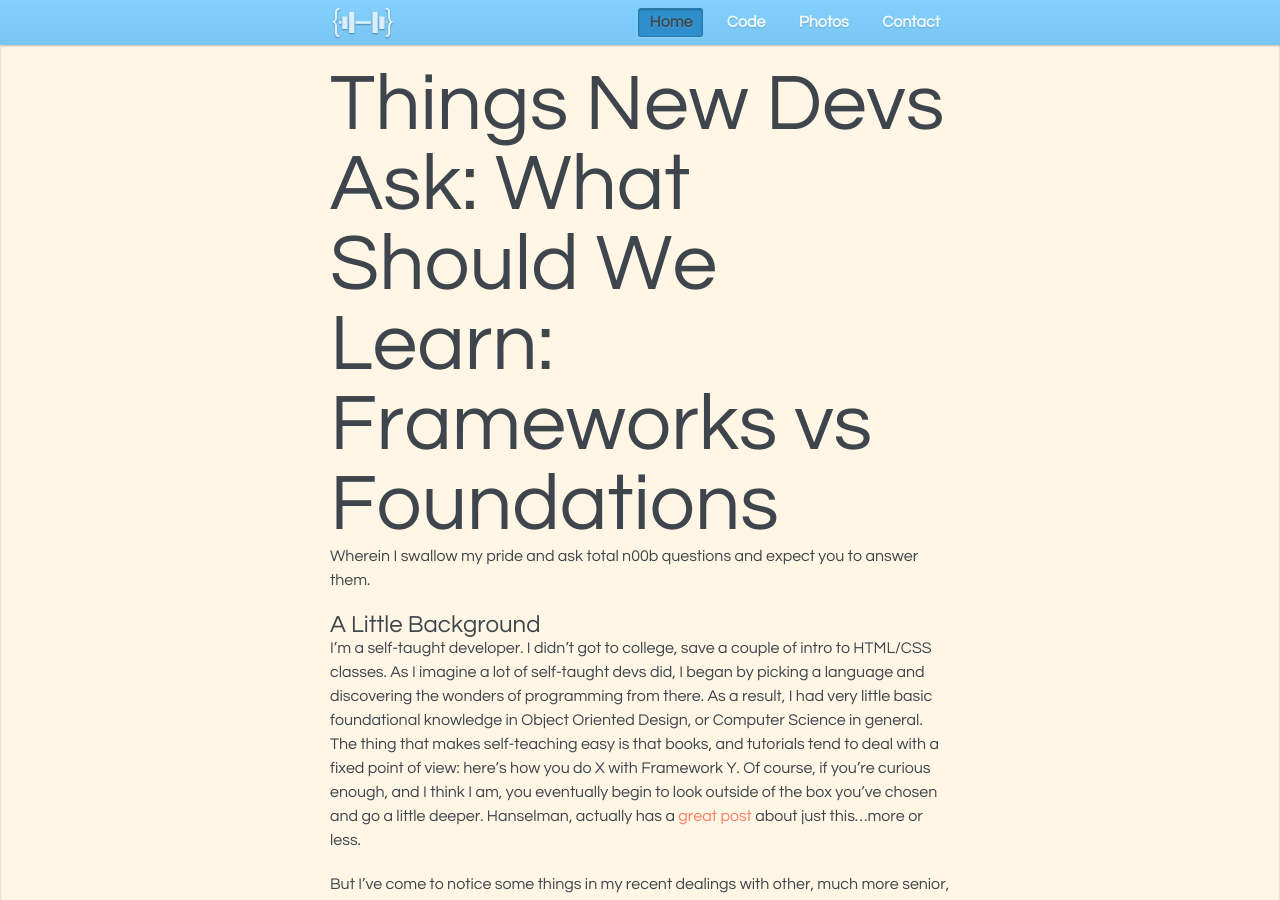
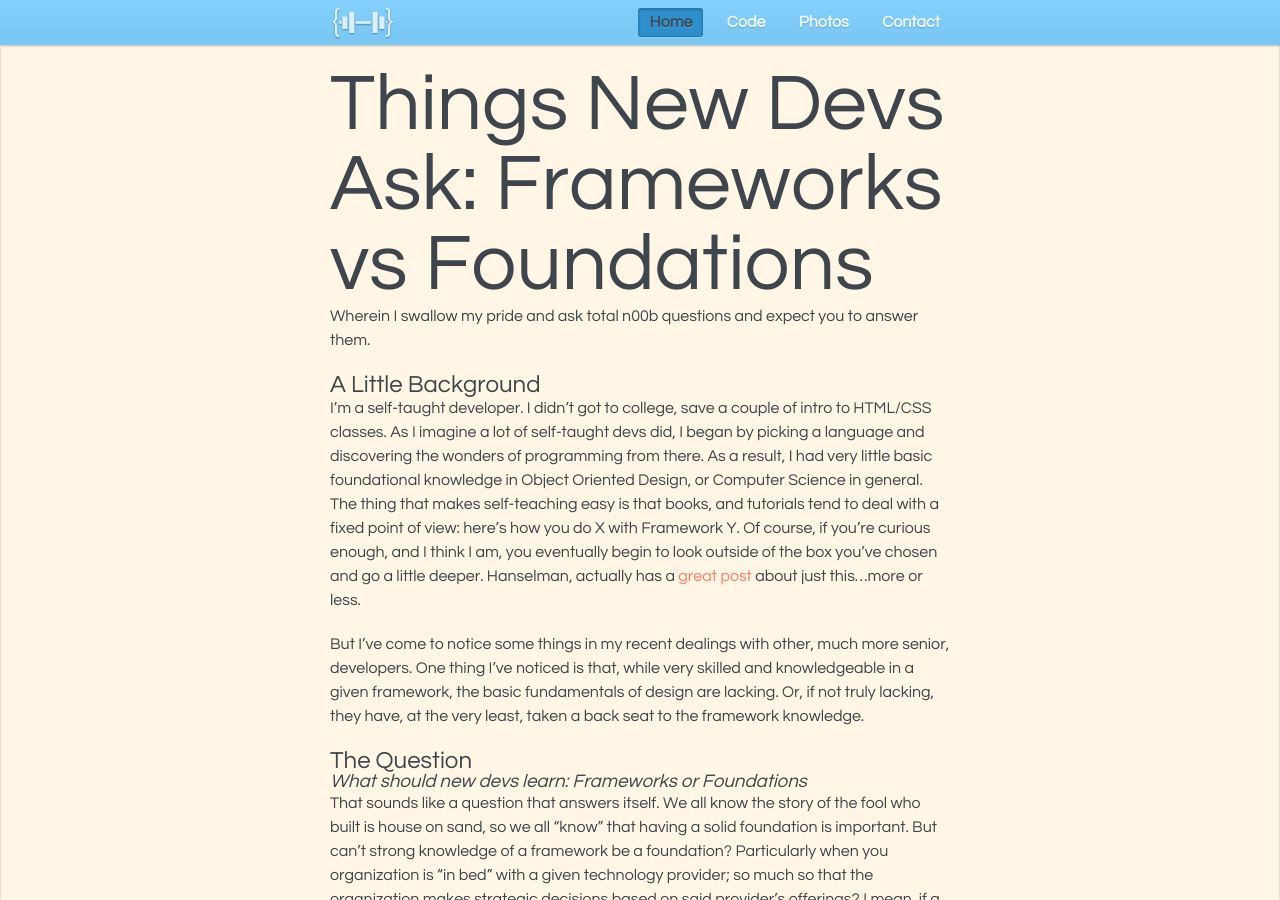
Before and after one commit to JesseWilliamson/jessewilliamson.github.com, a Jekyll site: the page built from _posts/2012-11-23-tdna-frameworks-vs-foundation.md, in a window 1280 px wide and 900 px high. Built offline with Jekyll 4.4.1, drawn with Linux system fonts in a browser that asks for light colours.

Commit message:
updated some article titles

```diff
--- a/_posts/2012-11-23-tdna-frameworks-vs-foundation.md
+++ b/_posts/2012-11-23-tdna-frameworks-vs-foundation.md
@@ -1,9 +1,9 @@
 ---
 layout: post
-post-title: Things New Devs Ask - What Should We Learn? Frameworks vs Foundations
+post-title: Things New Devs Ask - Frameworks vs Foundations
 synopsis: whether frameworks or fundamentals are more important for new devs to learn.
 ---
-# Things New Devs Ask: What Should We Learn: Frameworks vs Foundations
+# Things New Devs Ask: Frameworks vs Foundations
 
 > Wherein I swallow my pride and ask total n00b questions and expect you to answer them.
 ## A Little Background
```
Also changed, not shown: _posts/2012-12-10-tdna-how-to-get-heard.md (+1 -0 lines).
